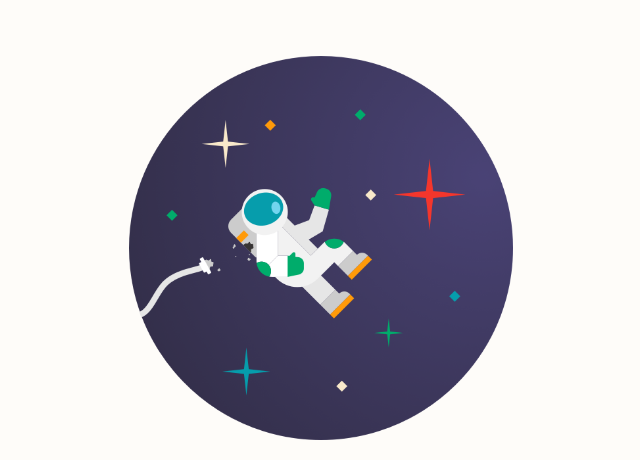
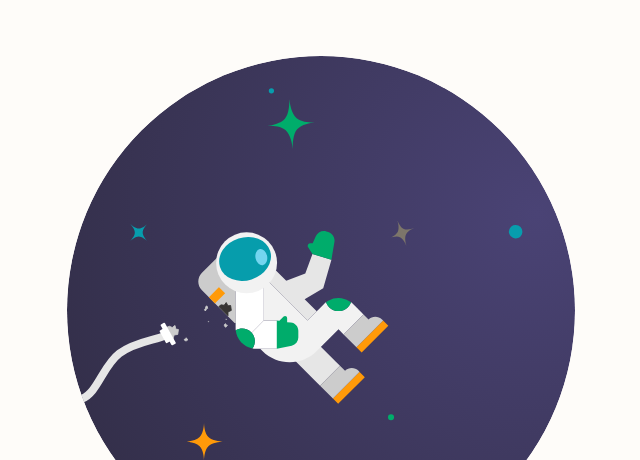
Before and after one commit to sjmiller609/default-backend, a plain HTML site: page index.html in a window 1280 px wide. Shown: the top 460 px of the page, without its empty margins (319-959 px from the left). Drawn offline with Linux system fonts and the light colour scheme.

Commit message:
Update astronaut

```diff
--- a/index.html
+++ b/index.html
@@ -7,7 +7,7 @@
   <body style="background-color: #fefcf9">
     <section style="padding-top: 3rem; text-align: center; box-sizing: border-box; color: #342f54; font-family: sans-serif;">
       <div style="width:100%; margin: auto; max-width: 56rem; padding: 0 1.5rem; box-sizing: border-box;">
-        <img alt="Error" src="/astronaut.png" style="width: 70%; height: auto; box-sizing: border-box; max-width: 24rem;" title="Error">
+        <img alt="Error" src="astronaut.svg" style="width: 60%; height: auto; box-sizing: border-box; max-width: 90vw;" title="Error">
         <h1 style="font-size: 3.5rem; line-height: 1.13em; margin: 2rem 0 1rem; box-sizing: border-box;">404</h1>
       </div>
     </section>
```
Also changed, not shown: astronaut.svg (added).
